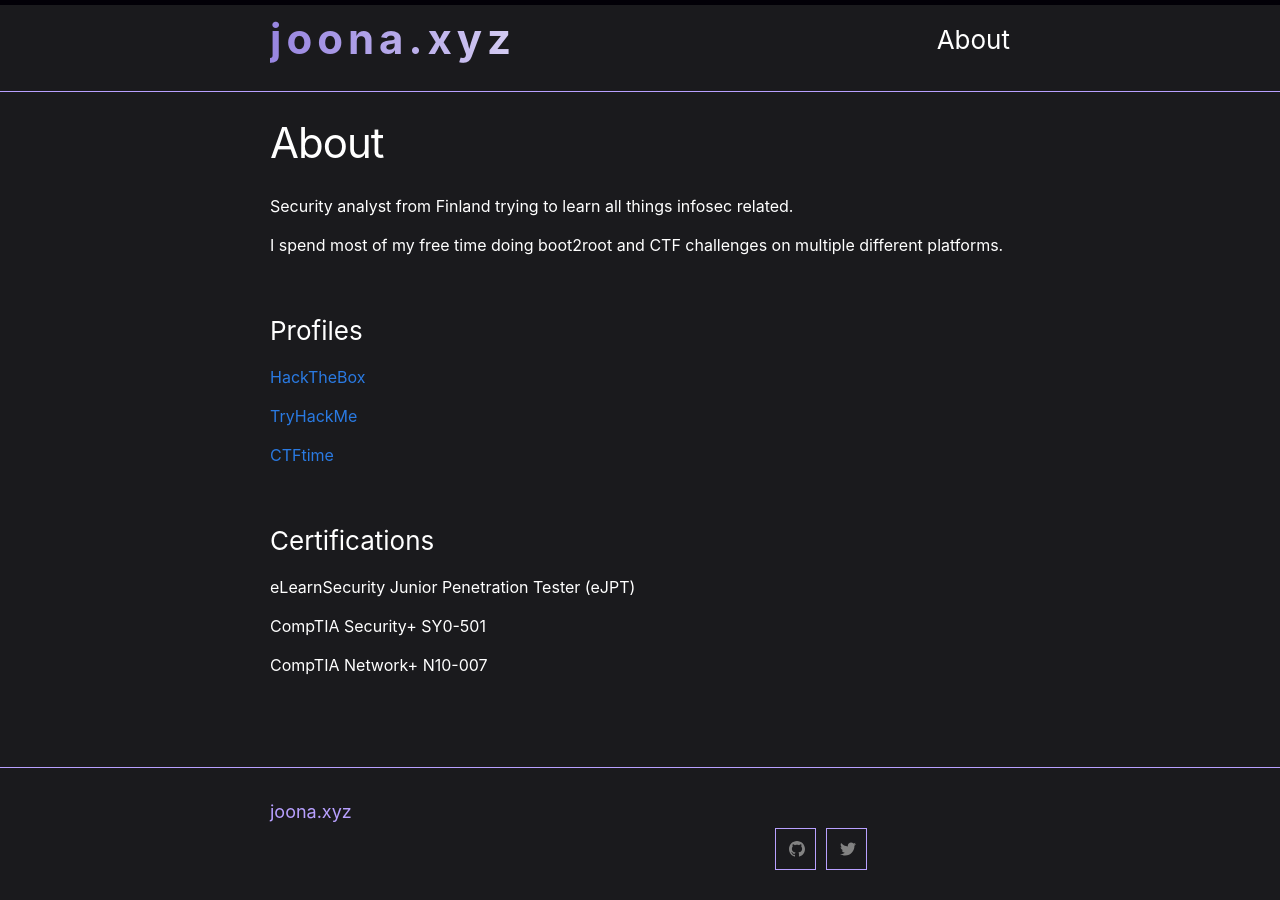
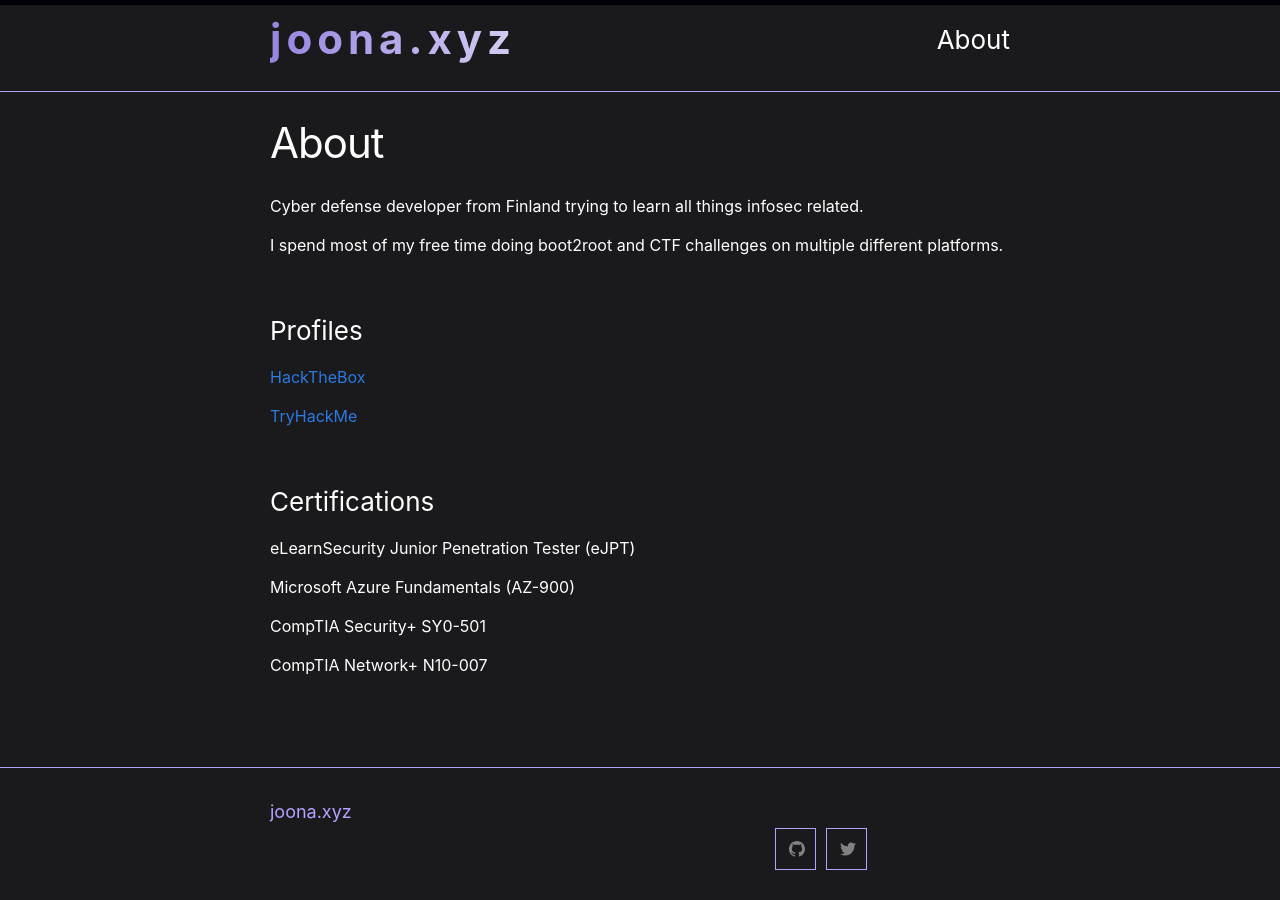
Before and after one commit to joonaxyz/joonaxyz.github.io, a Jekyll site: the page built from about.md, in a window 1280 px wide. Built offline with Jekyll 4.4.1, drawn with Linux system fonts in a browser that asks for light colours.

Commit message:
Update about.md

```diff
--- a/about.md
+++ b/about.md
@@ -4,7 +4,7 @@ title: About
 permalink: /about/
 ---
 
-Security analyst from Finland trying to learn all things infosec related.
+Cyber defense developer from Finland trying to learn all things infosec related.
 
 I spend most of my free time doing boot2root and CTF challenges on multiple different platforms.
 
@@ -16,12 +16,13 @@ I spend most of my free time doing boot2root and CTF challenges on multiple diff
 [TryHackMe](https://tryhackme.com/p/joona)
 <script src="https://tryhackme.com/badge/2764"></script>
 
-[CTFtime](https://ctftime.org/team/106279)
 
 <br/>
 ### Certifications
 eLearnSecurity Junior Penetration Tester (eJPT)
 
+Microsoft Azure Fundamentals (AZ-900)
+
 CompTIA Security+ SY0-501
 
 CompTIA Network+ N10-007
```
